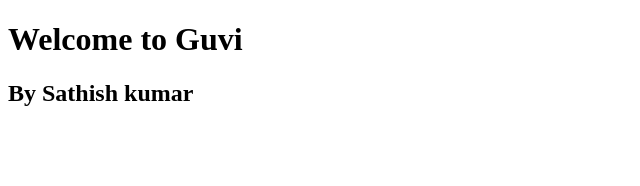
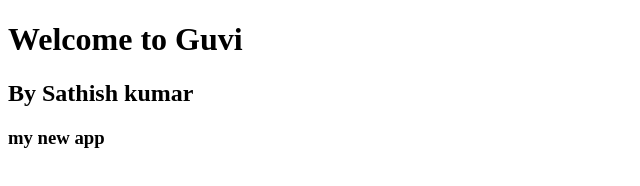
Before and after one commit to balasathish23/github_sample1, a plain HTML site: page index.html in a window 1280 px wide. Shown: the whole page, without its empty margins (0-640 px from the left). Drawn offline with Linux system fonts and the light colour scheme.

```diff
--- a/index.html
+++ b/index.html
@@ -8,5 +8,6 @@
 <body>
     <h1>Welcome to Guvi</h1>
     <h2>By Sathish kumar</h2>
+    <h3>my new app</h3>
 </body>
 </html>
```
